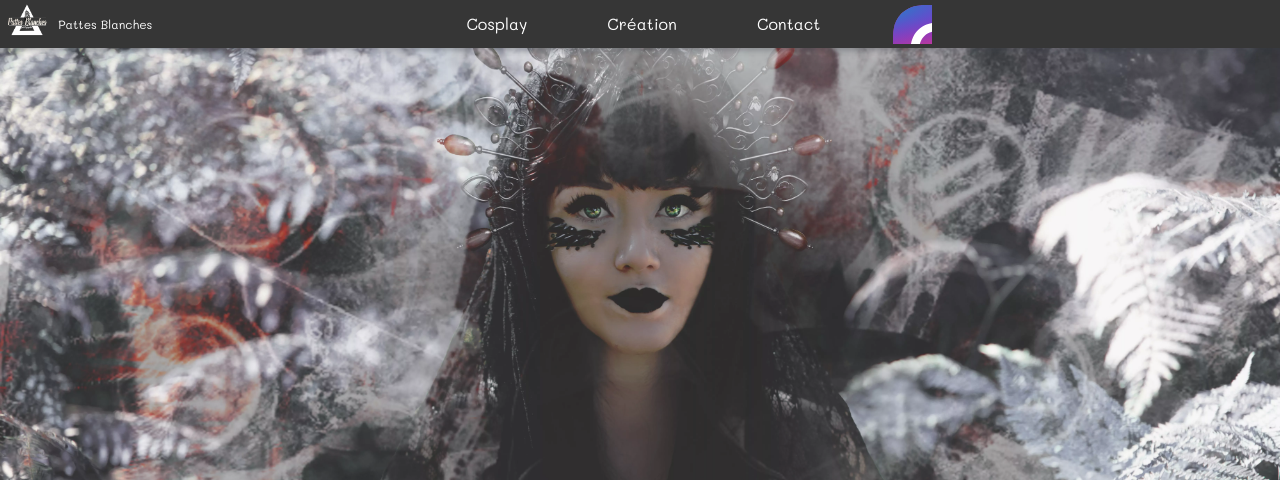
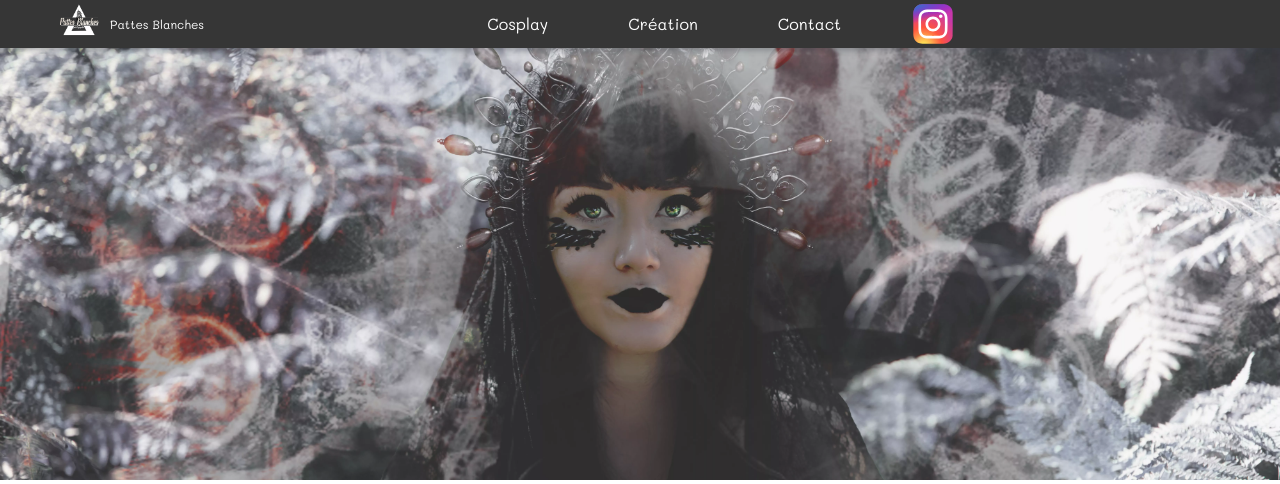
Before and after one commit to rayongama/pattesblanches, a PHP site: page / in a window 1280 px wide. Shown: the top 484 px of the page. Run offline with PHP 8.4, Linux system fonts and the light colour scheme.

Commit message:
css header rework

```diff
--- a/private/Views/View.php
+++ b/private/Views/View.php
@@ -12,7 +12,7 @@ class View
     public function __construct()
     {
         $this->stylesheets = [];
-        $this->addStyle("css/base.css");
+        $this->addStyle("/css/base.css");
         $this->scripts = [];
     }
 
--- a/www/css/index.css
+++ b/www/css/index.css
@@ -48,7 +48,6 @@ header img, header picture {
 
 header a.title {
     font-size: 1.5em;
-    width: 20%;
     transition: font-size .5s;
     display: flex;
     align-items: center;
@@ -71,7 +70,6 @@ header nav {
     display: flex;
     justify-content: center;
     align-items: center;
-    margin-right: 10em;
 }
 
 header nav a {
@@ -88,9 +86,9 @@ header nav a {
 #instagram {
     height: 1.5em;
     width: 1.5em;
-    background-size: cover;
     border-bottom: none;
     background: url('Instagram_logo.svg') no-repeat;
+    background-size: cover;
 }
 
 header nav a:hover {
```
Also changed, not shown: www/css/base.css (line endings or trailing spaces).
